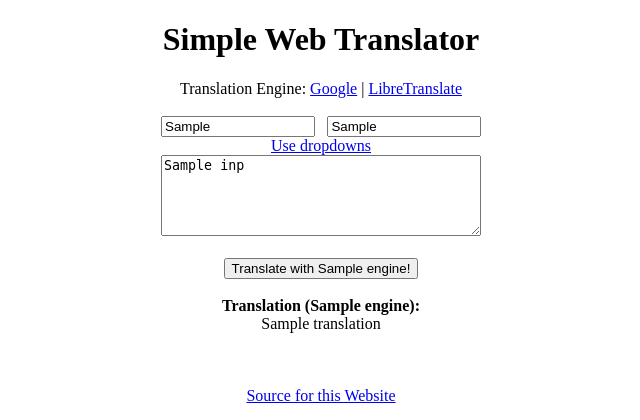
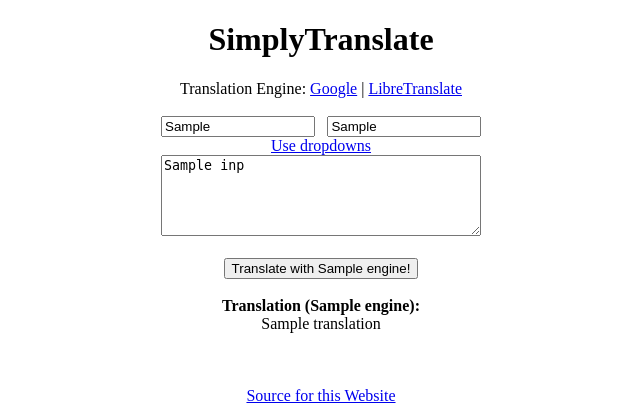
Before and after one commit to Simple-Web-Project/SimplyTranslate-Web, a Python web app: template templates/index.html in a window 1280 px wide. Shown: the top 420 px of the page, without its empty margins (319-959 px from the left). Run offline with Jinja, Linux system fonts and the light colour scheme; the template is opened without the code that fills it: most values are stand-ins (such as "Sample title", 1, 10 or a date in 2020).

Commit message:
Change name to SimplyTranslate

```diff
--- a/templates/index.html
+++ b/templates/index.html
@@ -12,13 +12,13 @@
 
 <html>
     <head>
-        <title>SWT - Simple Web Translator</title>
+        <title>SimplyTranslate</title>
         <link rel="stylesheet" href="/static/home.css">
         <meta name="viewport" content="width=device-width, initial-scale=1.0" />
     </head>
 
     <body>
-        <h1>Simple Web Translator</h1>
+        <h1>SimplyTranslate</h1>
 
         <form action="/?engine={{ engine }}&typingiscool={{ use_text_fields }}" method="POST">
             Translation Engine:
```
